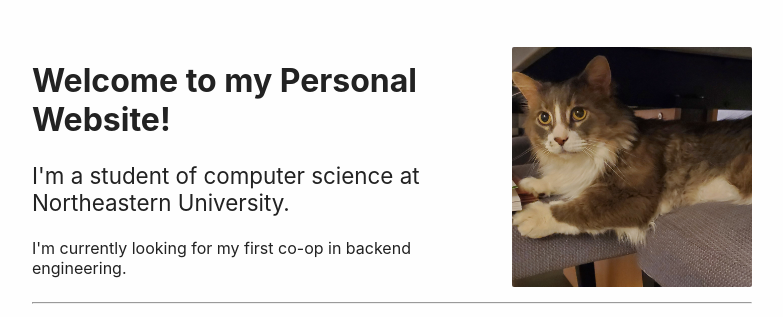
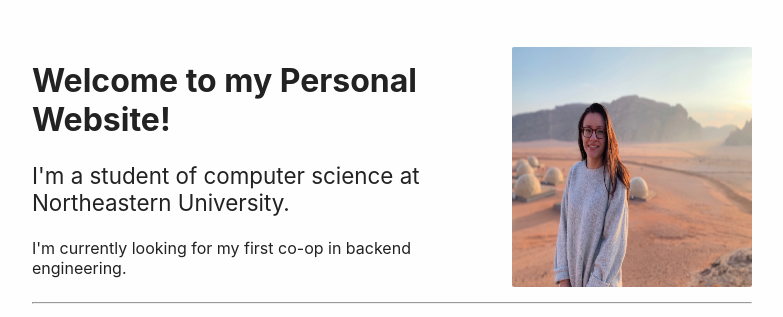
Before and after one commit to kmsc/kmsc.github.io, a website: page index.html in a window 1280 px wide. Shown: the top 317 px of the page, without its empty margins (248-1031 px from the left). Drawn offline with Linux system fonts and the light colour scheme.

Commit message:
added photo to front page

```diff
--- a/index.html
+++ b/index.html
@@ -21,7 +21,7 @@
               I'm currently looking for my first co-op in backend engineering.
             </p>
           </div>
-          <img class="photo" width="240" height="240" src="cat.jpg" />
+          <img class="photo" width="240" height="240" src="website-photo.jpg" />
         </div>
       </div>
       <hr />
```
